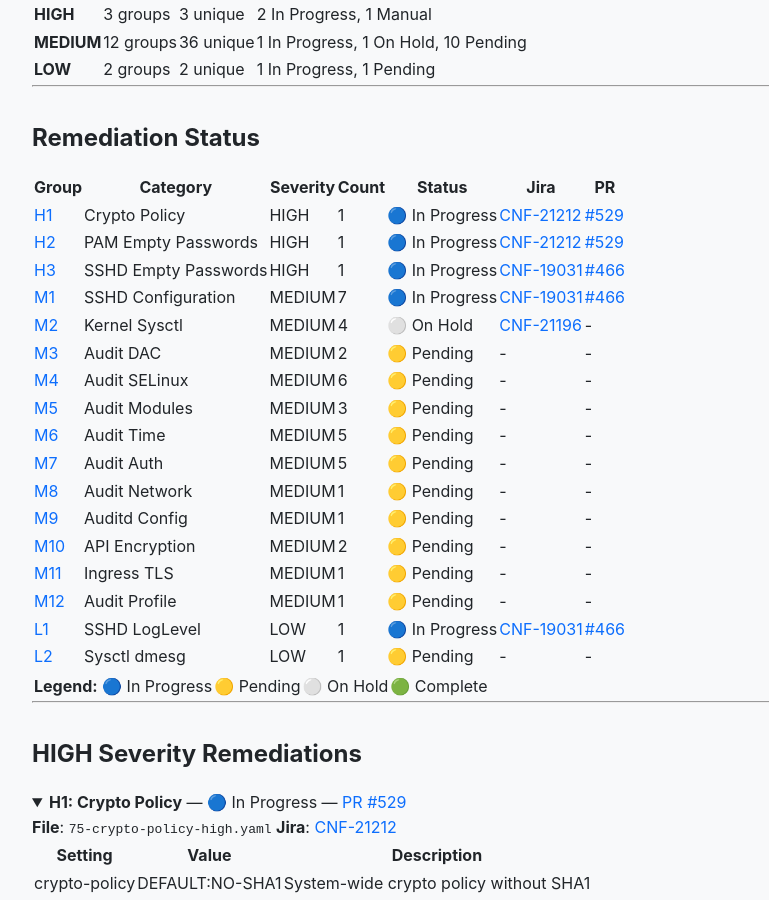
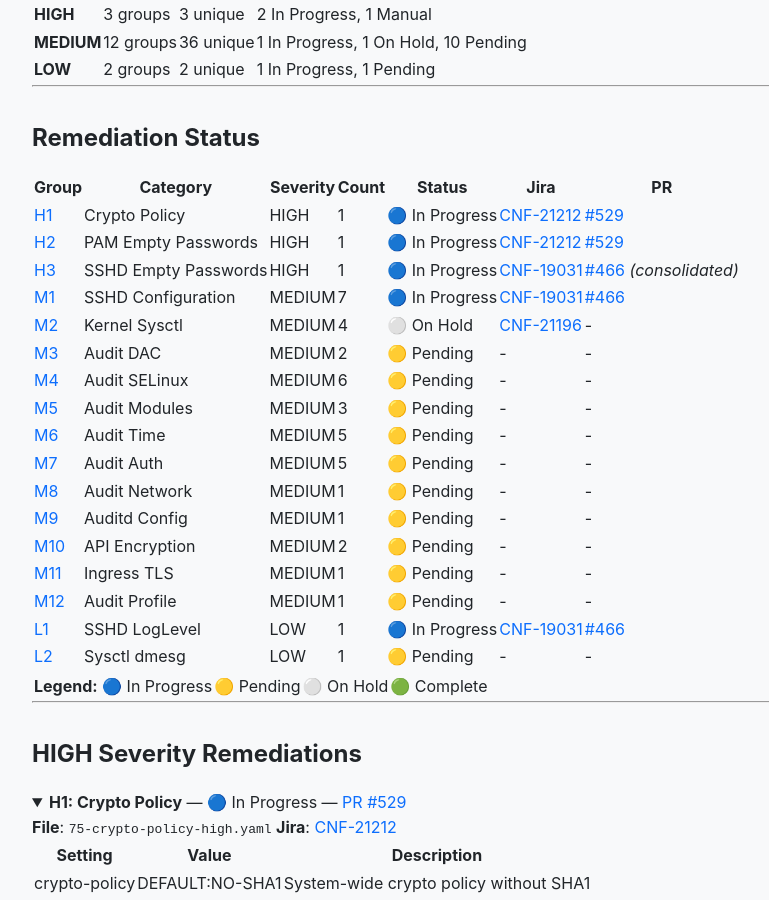
Before and after one commit to sebrandon1/compliance-scripts, a Jekyll site: the page built from docs/versions/4.21/remediations.md, in a window 1280 px wide and 900 px high, scrolled down 394 px. Shown: the whole window, without its empty margins (28-797 px from the left). Built offline with Jekyll 4.4.1, drawn with Linux system fonts in a browser that asks for light colours.

Commit message:
Clarify H3 SSHD is consolidated in PR #466
Mark H3 as "(consolidated)" in the status table to make it clear
that the HIGH severity SSHD setting is bundled with other SSHD
settings in PR #466, not in PR #529.

Co-Authored-By: Claude Opus 4.5 <noreply@anthropic.com>

```diff
--- a/docs/versions/4.21/remediations.md
+++ b/docs/versions/4.21/remediations.md
@@ -26,7 +26,7 @@ From E8 (Essential Eight) and CIS benchmark scans: **82 total remediations**
 |-------|----------|----------|-------|--------|------|-----|
 | [H1](#h1-crypto-policy) | Crypto Policy | HIGH | 1 | 🔵 In Progress | [CNF-21212](https://issues.redhat.com/browse/CNF-21212) | [#529](https://github.com/openshift-kni/telco-reference/pull/529) |
 | [H2](#h2-pam-empty-passwords) | PAM Empty Passwords | HIGH | 1 | 🔵 In Progress | [CNF-21212](https://issues.redhat.com/browse/CNF-21212) | [#529](https://github.com/openshift-kni/telco-reference/pull/529) |
-| [H3](#h3-sshd-empty-passwords) | SSHD Empty Passwords | HIGH | 1 | 🔵 In Progress | [CNF-19031](https://issues.redhat.com/browse/CNF-19031) | [#466](https://github.com/openshift-kni/telco-reference/pull/466) |
+| [H3](#h3-sshd-empty-passwords) | SSHD Empty Passwords | HIGH | 1 | 🔵 In Progress | [CNF-19031](https://issues.redhat.com/browse/CNF-19031) | [#466](https://github.com/openshift-kni/telco-reference/pull/466) *(consolidated)* |
 | [M1](#m1-sshd-configuration) | SSHD Configuration | MEDIUM | 7 | 🔵 In Progress | [CNF-19031](https://issues.redhat.com/browse/CNF-19031) | [#466](https://github.com/openshift-kni/telco-reference/pull/466) |
 | [M2](#m2-kernel-hardening-sysctl) | Kernel Sysctl | MEDIUM | 4 | ⚪ On Hold | [CNF-21196](https://issues.redhat.com/browse/CNF-21196) | - |
 | [M3](#m3-audit-rules---dac-modifications) | Audit DAC | MEDIUM | 2 | 🟡 Pending | - | - |
```
